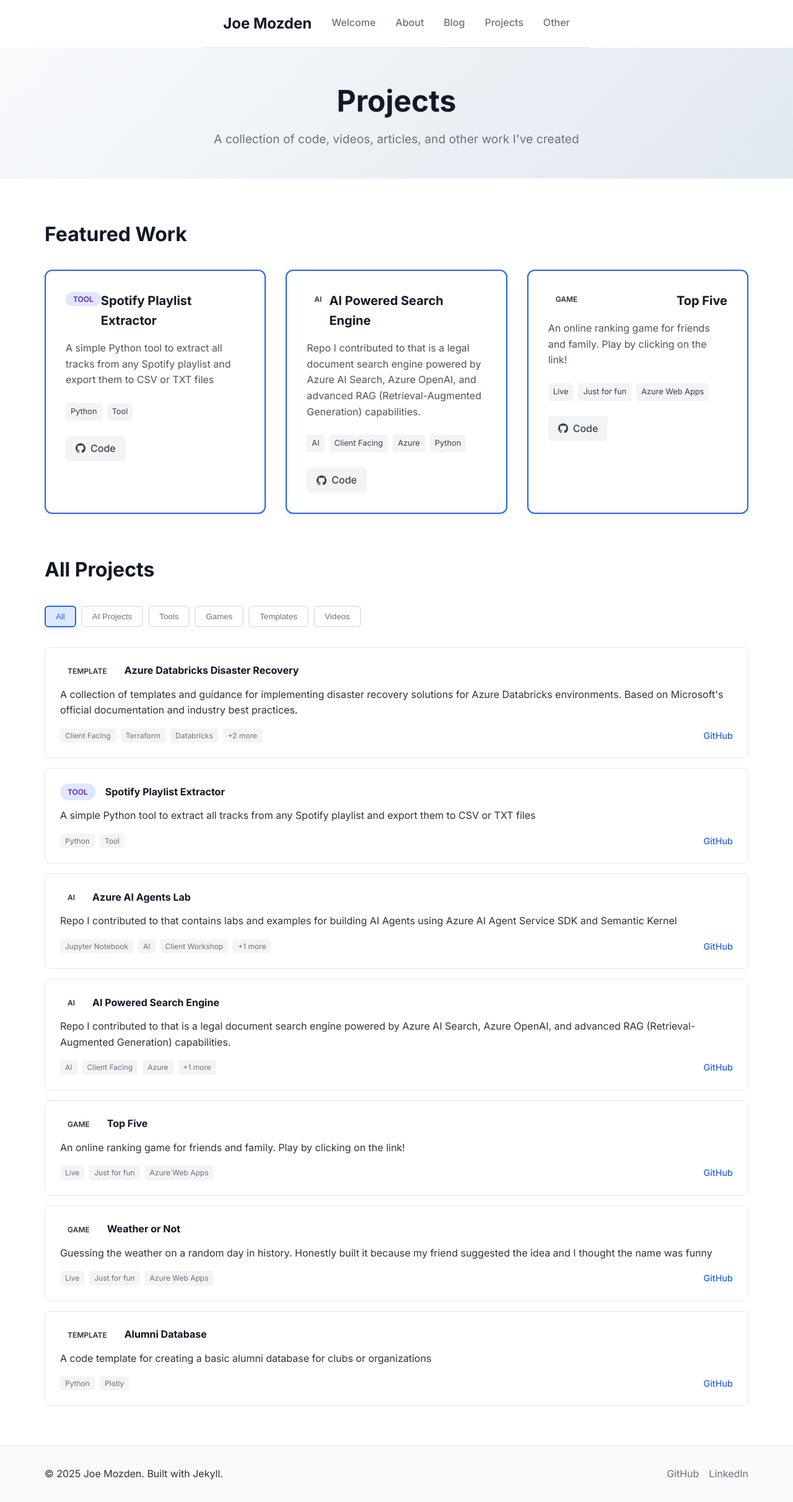
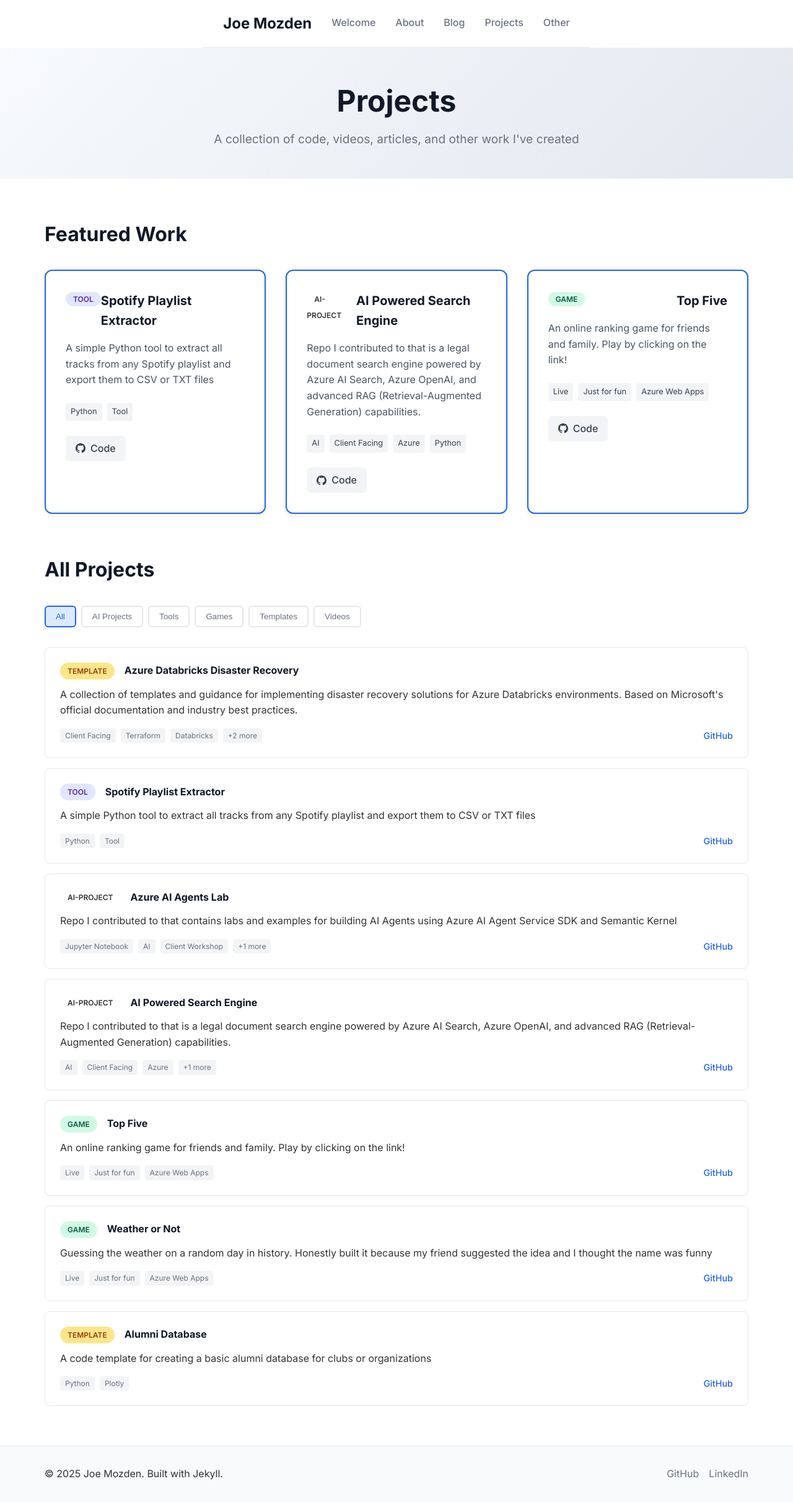
Before and after one commit to jmozden3/jmozden3.github.io, a Jekyll site: the page built from projects.html, in a window 1280 px wide. Shown: the whole page at 62% size. Built offline with Jekyll 4.4.1, drawn with Linux system fonts in a browser that asks for light colours.

Commit message:
Fixed project button colors and filtering

```diff
--- a/_data/projects.yml
+++ b/_data/projects.yml
@@ -16,14 +16,14 @@
   featured: true
 
 - name: "Azure AI Agents Lab"
-  type: "ai"
+  type: "ai-project"
   github: "https://github.com/elsafecke/azure-ai-agents-labs"
   description: "Repo I contributed to that contains labs and examples for building AI Agents using Azure AI Agent Service SDK and Semantic Kernel"
   tech: ["Jupyter Notebook", "AI", "Client Workshop", "Azure"]
   featured: false
 
 - name: "AI Powered Search Engine"
-  type: "ai"
+  type: "ai-project"
   github: "https://github.com/DanGiannone1/ai-powered-search-engine"
   description: "Repo I contributed to that is a legal document search engine powered by Azure AI Search, Azure OpenAI, and advanced RAG (Retrieval-Augmented Generation) capabilities."
   tech: ["AI", "Client Facing", "Azure", "Python"]
--- a/projects.html
+++ b/projects.html
@@ -198,10 +198,10 @@
     text-transform: uppercase;
 }
 
-.type-code { background: #dbeafe; color: #1e40af; }
+.type-ai { background: #dbeafe; color: #1e40af; }
 .type-video { background: #fecaca; color: #dc2626; }
-.type-article { background: #d1fae5; color: #065f46; }
-.type-presentation { background: #fde68a; color: #92400e; }
+.type-game { background: #d1fae5; color: #065f46; }
+.type-template { background: #fde68a; color: #92400e; }
 .type-tool { background: #e0e7ff; color: #5b21b6; }
 
 .project-description {
```
